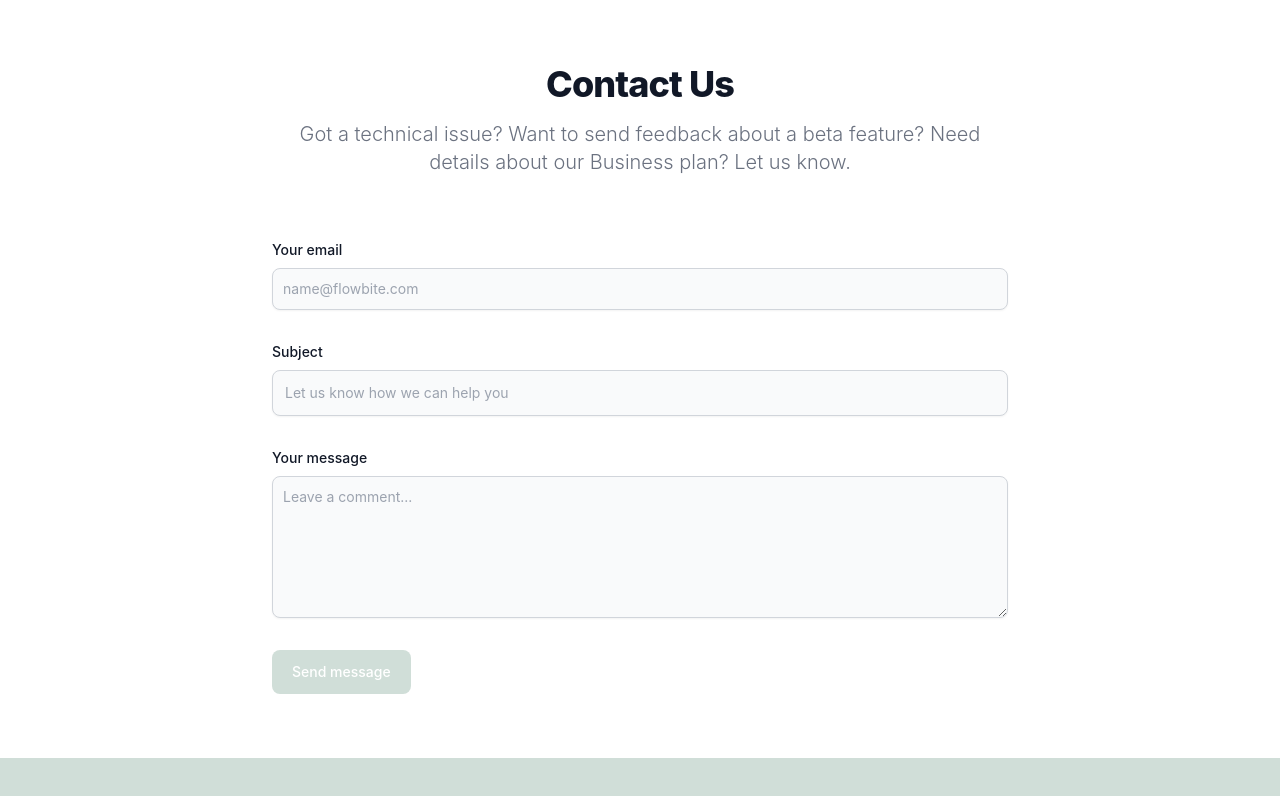
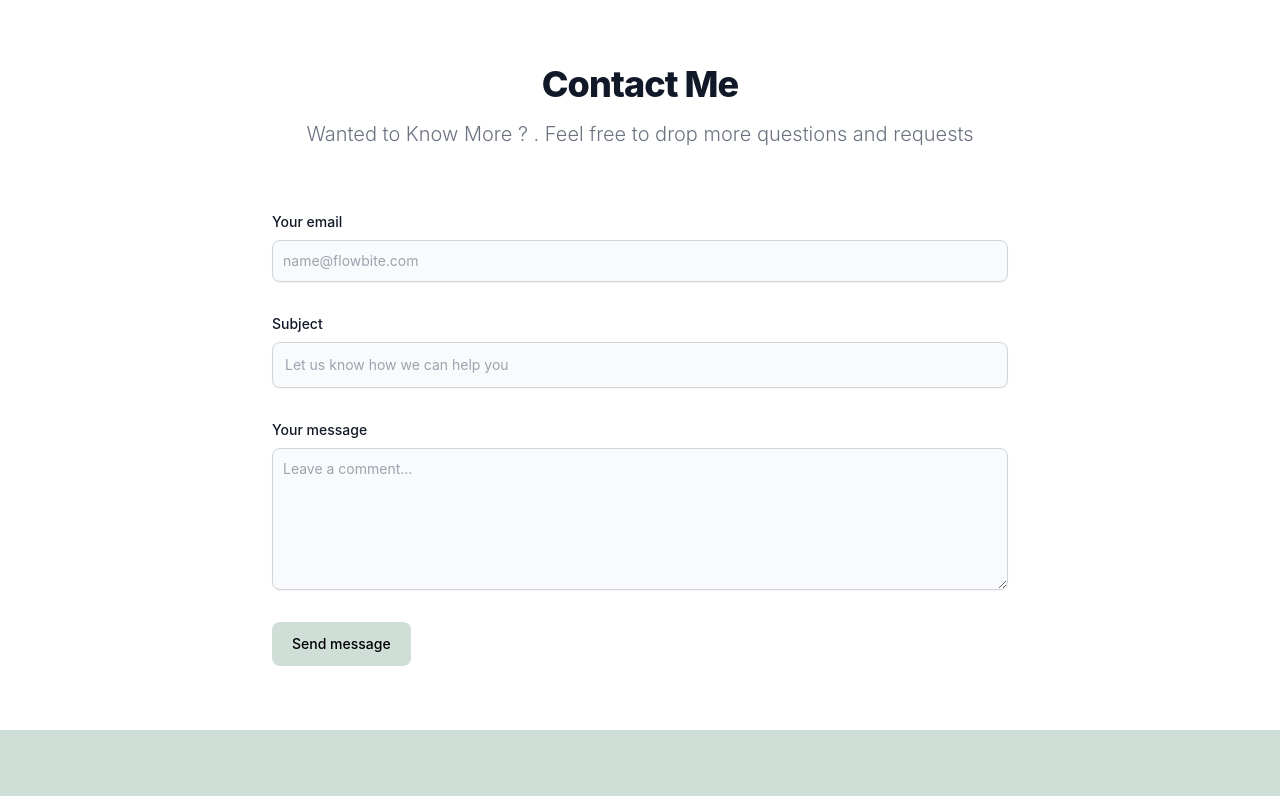
Before and after one commit to justSWAYAM/Portfolio-New, a React (Create React App) app: page /contact in a window 1280 px wide. Shown: the top 796 px of the page. Built offline with nearby package versions, Linux system fonts and the light colour scheme.

Commit message:
"changes"

```diff
--- a/src/Components/Contact.js
+++ b/src/Components/Contact.js
@@ -10,10 +10,10 @@ const ContactForm = () => {
   };
 
   return (
-    <section className="bg-white w-screen dark:bg-gray-900">
+    <section id ="contact" className="bg-white w-[100vw] dark:bg-gray-900">
       <div className="py-8 lg:py-16 px-4 mx-auto max-w-screen-md relative"> {/* Added relative positioning */}
-        <h2 className="mb-4 text-4xl tracking-tight font-extrabold text-center text-gray-900 dark:text-white">Contact Us</h2>
-        <p className="mb-8 lg:mb-16 font-light text-center text-gray-500 dark:text-gray-400 sm:text-xl">Got a technical issue? Want to send feedback about a beta feature? Need details about our Business plan? Let us know.</p>
+        <h2 className="mb-4 text-4xl tracking-tight font-extrabold text-center text-gray-900 dark:text-white">Contact Me</h2>
+        <p className="mb-8 lg:mb-16 font-light text-center text-gray-500 dark:text-gray-400 sm:text-xl">Wanted to Know More ? . Feel free to drop more questions and requests</p>
         <form onSubmit={handleSendMessage} className="space-y-8">
           <div>
             <label htmlFor="email" className="block mb-2 text-sm font-medium text-gray-900 dark:text-gray-300">Your email</label>
@@ -27,7 +27,7 @@ const ContactForm = () => {
             <label htmlFor="message" className="block mb-2 text-sm font-medium text-gray-900 dark:text-gray-400">Your message</label>
             <textarea id="message" rows="6" className="block p-2.5 w-full text-sm text-gray-900 bg-gray-50 rounded-lg shadow-sm border border-gray-300 focus:ring-primary-500 focus:border-primary-500 dark:bg-gray-700 dark:border-gray-600 dark:placeholder-gray-400 dark:text-white dark:focus:ring-primary-500 dark:focus:border-primary-500" placeholder="Leave a comment..."></textarea>
           </div>
-          <button type="submit" className="py-3 px-5 text-sm font-medium text-center text-white rounded-lg bg-primary-700 sm:w-fit hover:bg-primary-800 focus:ring-4 focus:outline-none focus:ring-primary-300 dark:bg-primary-600 dark:hover:bg-primary-700 dark:focus:ring-primary-800" style={{ backgroundColor: '#d0ded8' }}>Send message</button>
+          <button type="submit" className="py-3 px-5 text-sm font-medium text-center text-black rounded-lg bg-primary-700 sm:w-fit hover:bg-primary-800 focus:ring-4 focus:outline-none focus:ring-primary-300 dark:bg-primary-600 dark:hover:bg-primary-700 dark:focus:ring-primary-800" style={{ backgroundColor: '#d0ded8' }}>Send message</button>
         </form>
         {showNotification && (
           <div className="absolute top-0 right-0 mt-4 mr-4 bg-white dark:bg-white p-3 rounded-lg shadow-md border border-gray-200 dark:border-gray-700 z-10"> {/* Added z-10 for proper layering */}
--- a/src/Components/Header.js
+++ b/src/Components/Header.js
@@ -1,25 +1,35 @@
 import React from 'react';
-import { Link, animateScroll as scroll } from 'react-scroll';
+import { Link } from 'react-scroll';
 
 const Header = () => {
-    const scrollToAbout = () => {
-        scroll.scrollTo('#about', {
-            smooth: true,
-            duration: 500,
-            offset: -70 // Adjust offset if necessary
-        });
-    };
-
     return (
-        <div className="w-[80vw] flex justify-between md:w-[80vw] shadow-2xl shadow-gray-500 md:my-[2vw] md:mx-[10vw]  rounded-2xl mx-10 my-8 text-black font-custom transform transition duration-300 ease-in-out hover:scale-105">
+        <div className="w-[80vw] flex justify-between md:w-[80vw] shadow-2xl shadow-gray-500 md:my-[2vw] md:mx-[10vw] rounded-2xl mx-10 my-8 text-black font-custom transform transition duration-300 ease-in-out hover:scale-105">
             <h1 className="text-[15px] w-6 font-semibold md:p-5 py-8 ml-5 md:text-4xl md:m-3">Swayam Mishra</h1>
             <div className="Links">
                 <ul className="flex py-7 px-5 m-5 font-semibold">
                     <li className="mx-2 md:mx-6 text-[10px] md:text-lg cursor-pointer">
-                        <Link to="about" smooth={true} duration={500} onClick={scrollToAbout} >About Me</Link>
+                        <Link
+                            to="about"
+                            smooth={true}
+                            duration={500}
+                            offset={-70}
+                        >
+                            About Me
+                        </Link>
                     </li>
-                    <li className="mx-2 md:mx-6 text-[10px] md:text-lg">Contact Me</li>
-                    <li className="mx-2 md:mx-6 text-[10px] md:text-lg">Resume</li>
+                    <li className="mx-2 md:mx-6 text-[10px] md:text-lg cursor-pointer">
+                        <Link
+                            to="contact"
+                            smooth={true}
+                            duration={500}
+                            offset={-70}
+                        >
+                            Contact Me
+                        </Link>
+                    </li>
+                    <li className="mx-2 md:mx-6 text-[10px] md:text-lg cursor-pointer">
+                        Resume
+                    </li>
                 </ul>
             </div>
         </div>
```
